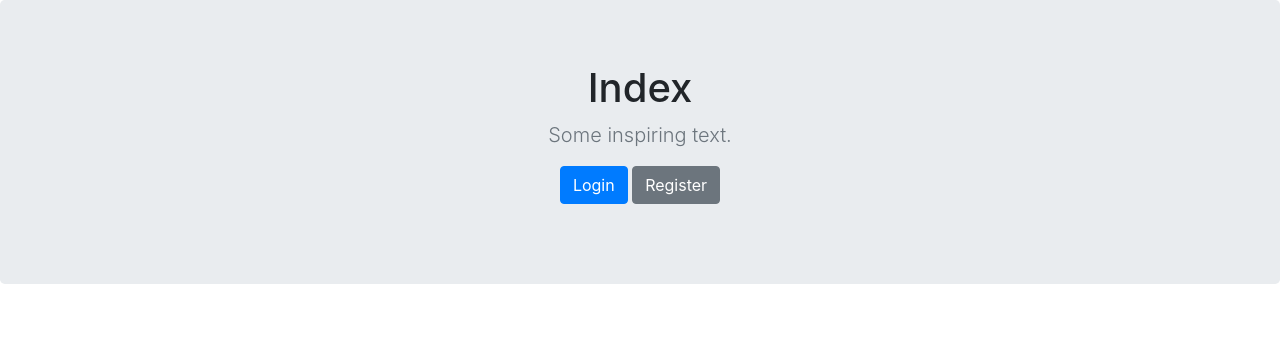
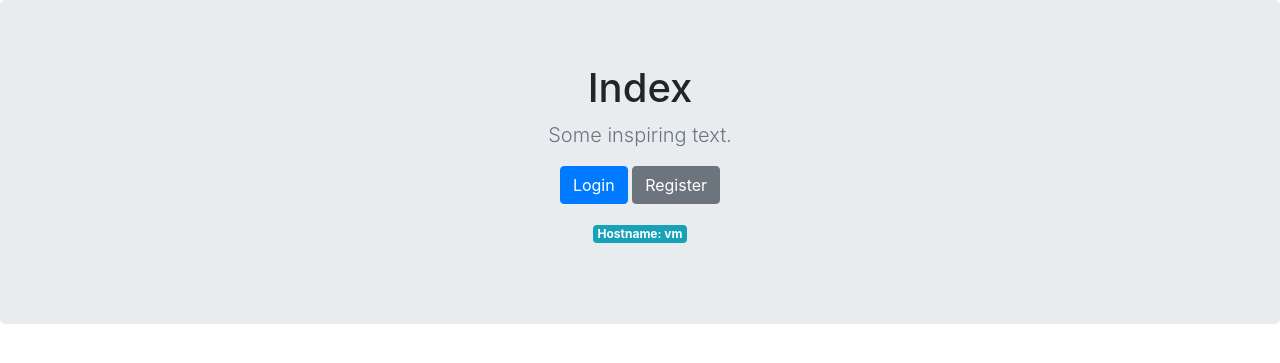
Before and after one commit to Eslih/basic-webapp, a Flask app: page / in a window 1280 px wide. Shown: the part 56-419 px from the top of the page. Run offline with Flask 2, Linux system fonts and the light colour scheme; some libraries are stand-ins or nearby versions.

Commit message:
Added hostname

```diff
--- a/web/webapp/routes.py
+++ b/web/webapp/routes.py
@@ -1,7 +1,11 @@
 from flask import url_for, render_template, request, redirect, session
 from flask import current_app as app
 from .models import db, User
+import socket
 
+@app.context_processor
+def inject_hostname():
+    return dict(hostname=socket.gethostname())
 
 @app.route('/', methods=['GET'])
 def home():
--- a/web/webapp/templates/base.html
+++ b/web/webapp/templates/base.html
@@ -42,6 +42,9 @@
                     {% endif %}
                 {% endif %}
             </p>
+           <p>
+               <span class="badge badge-info">Hostname: {{ hostname }}</span>
+           </p>
         </div>
     </section>
 </main>
```
Also changed, not shown: 2 other files.
